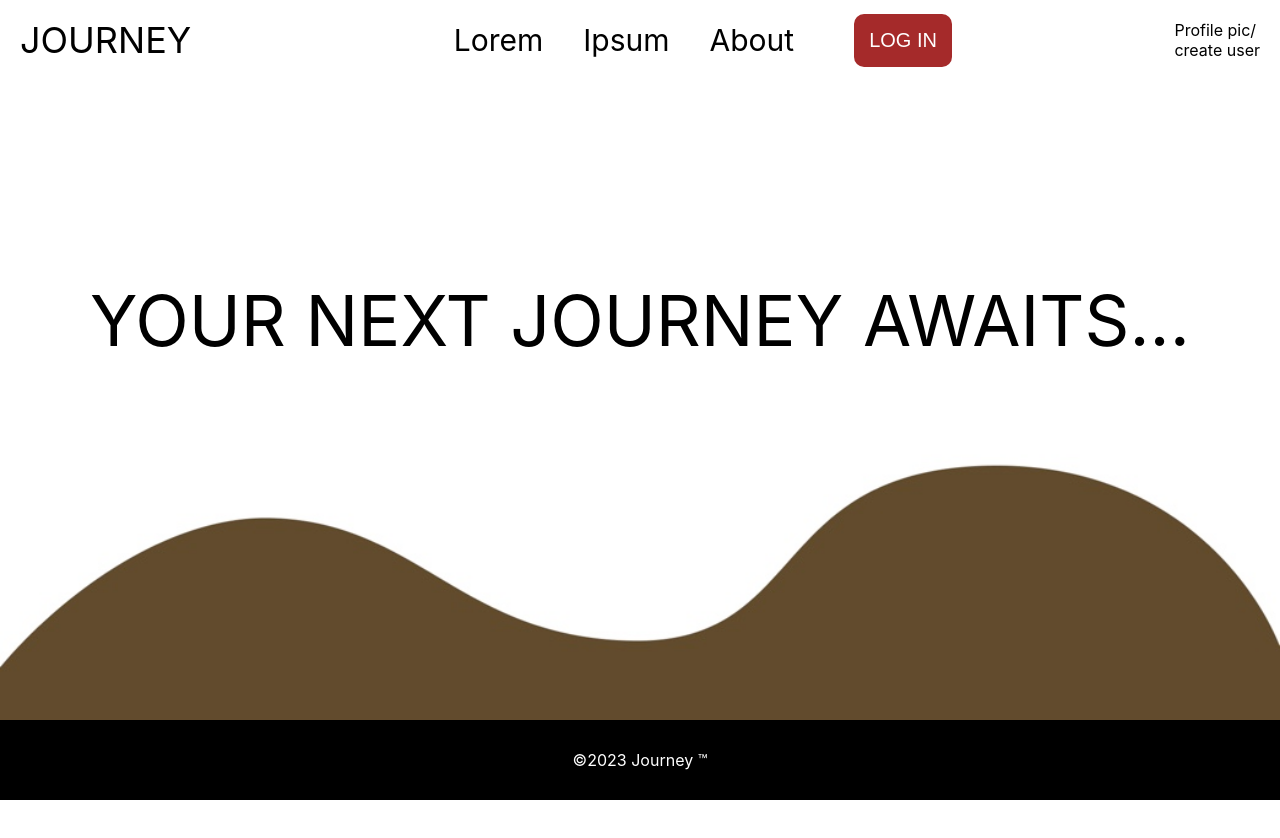
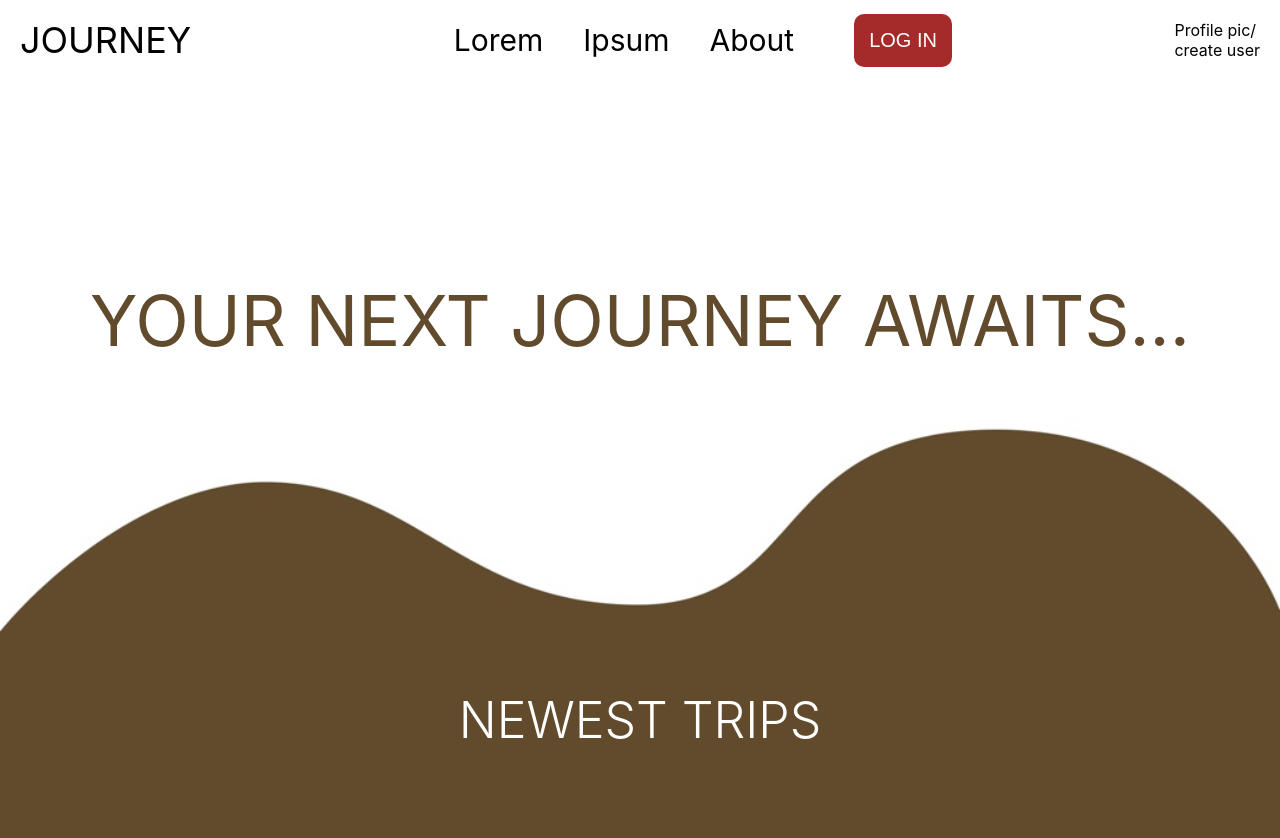
Before and after one commit to Zafewood/Journey, a React (Create React App) app in the folder journey_frontend/: page / in a window 1280 px wide. Shown: the top 838 px of the page. Before the commit the page ends 800 px from the top, so only its background shows below. Built offline with nearby package versions, Linux system fonts and the light colour scheme.

Commit message:
Created the homepage design
Added a picture of deign, added text fields and some styling

Co-author: Emmanuel

```diff
--- a/journey_frontend/src/pages/HomePage.jsx
+++ b/journey_frontend/src/pages/HomePage.jsx
@@ -7,9 +7,14 @@ function HomePage() {
     <>
       <div className='text-container'>
         <h1 className='hero-title'>YOUR NEXT JOURNEY AWAITS...</h1>
+        </div>
+
+      <img src={test} alt="" className='background-image' />
+        <h1 className='text-over-image'>NEWEST TRIPS</h1>
+      <div className='background-color'>
+        <div></div>
       </div>
 
-        <img src={test} alt="" className='background-image' />
     </>
   )
 }
--- a/journey_frontend/src/styles/HomePage.css
+++ b/journey_frontend/src/styles/HomePage.css
@@ -1,7 +1,8 @@
 .background-image{
     width: 100%;
     position: absolute;
-    bottom: 10vh;
+    top: 45vh;
+
 }
 
 .text-container {
@@ -14,4 +15,22 @@
 .hero-title{
     font-size: 70px;
     font-weight: 400;
+    color: #624b2d;
 }
+
+.background-color div{
+    background-color: #624b2d;
+    height: 2000px; /*endre til relativ til feed*/
+
+}
+
+.text-over-image {
+    position: absolute;
+    top: 90%;
+    left: 50%;
+    transform: translate(-50%, -50%);
+    font-size: 50px;
+    font-weight: 300;
+    color: white;
+
+}
```
